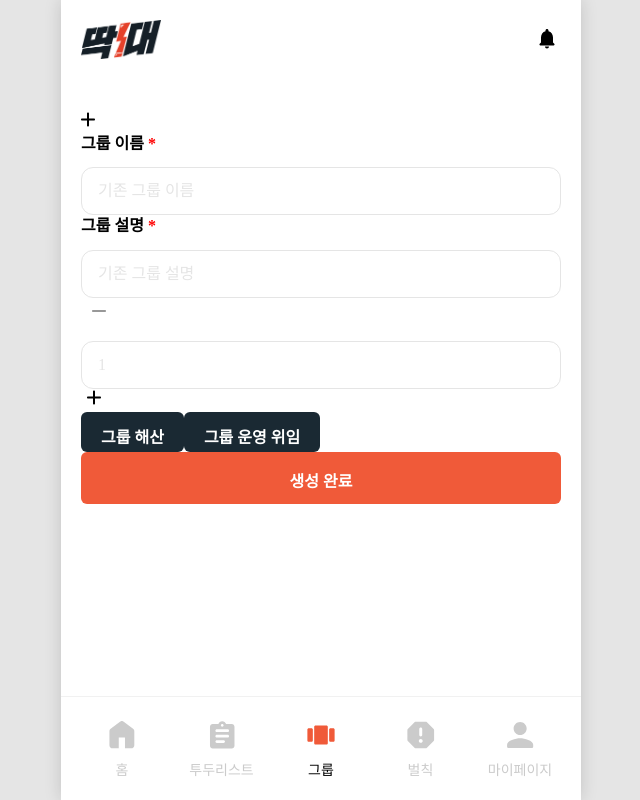
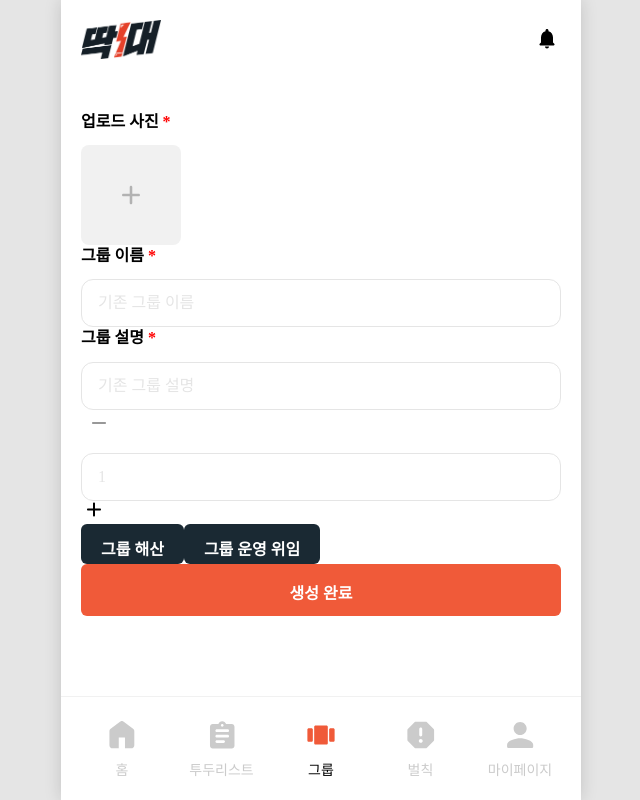
Before and after one commit to DoitorPay/Guide, a React (Vite) app in the folder frontend/: page /groupmanage in a window 1280 px wide. Shown: the whole page, without its empty margins (319-959 px from the left). Built offline with nearby package versions, Linux system fonts and the light colour scheme; a web font is replaced by a local one.

Commit message:
style: 이미지 업로더 컴포넌트 스타일 추가

```diff
--- /dev/null
+++ b/frontend/src/assets/css/components/group/imageUploader.scss
@@ -0,0 +1,58 @@
+.upload-container {
+    display: flex;
+    flex-direction: column;
+    gap: clamp(8px, 2vw, 12px);
+
+    .input-label {
+        font-size: calc(var(--typo-size-body-4) / 16 * 1rem);
+        font-weight: var(--typo-weight-semibold);
+        color: var(--color-gray-scale-black);
+    }
+
+    .image-wrap {
+        display: flex;
+        flex-direction: column;
+        align-items: center;
+        justify-content: center;
+        gap: clamp(8px, 2vw, 12px);
+        width: clamp(96px, 10vw, 100px);
+        height: clamp(96px, 10vw, 100px);
+        // padding: clamp(42px, 2vw, 38px);
+        background: var(--color-gray-scale-50);
+        border-radius: clamp(6px, 2vw, 8px);
+        overflow: hidden;
+        cursor: pointer;
+        position: relative;
+
+        .plus-icon {
+            width: clamp(16px, 2vw, 18px);
+        }
+        .preview-image {
+            width: 100%;
+            height: 100%;
+            img {
+                width: 100%;
+                height: 100%;
+                object-fit: cover;
+            }
+
+            .change-wrap {
+                display: flex;
+                align-items: center;
+                position: absolute;
+                bottom: 0;
+                background: rgba(0, 0, 0, 0.50);
+                width: clamp(96px, 10vw, 100px);
+                height: clamp(20px, 2vw, 22px);
+                overflow: hidden;
+
+                p {
+                    width: 100%;
+                    color: #fff;
+                    font-size: clamp(10px, 2vw, 12px);
+                    text-align: center;
+                }
+            }
+        }
+    }
+}
--- a/frontend/src/assets/css/index.css
+++ b/frontend/src/assets/css/index.css
@@ -36,6 +36,7 @@
 @import '@/assets/css/components/card/PunishmentContent.scss';
 @import '@/assets/css/components/profile/changeProfileImage.scss';
 @import '@/assets/css/components/profile/topicSelect.scss';
+@import '@/assets/css/components/group/imageUploader.scss';
 
 /* profile components */
 @import '@/assets/css/components/profile/profileImage.scss';
--- a/frontend/src/components/group/ImageUploader.jsx
+++ b/frontend/src/components/group/ImageUploader.jsx
@@ -1,6 +1,10 @@
 import React, { useRef, useState } from "react";
 
-const ImageUploader = () => {
+const ImageUploader = (
+  name,
+  label = "업로드 사진",
+  required = true,
+) => {
   const fileInputRef = useRef(null);
   const [preview, setPreview] = useState(null);
 
@@ -19,10 +23,21 @@ const ImageUploader = () => {
 
   return (
     <div className="upload-container" onClick={handleClick}>
+      <label htmlFor={name} className="input-label">
+        {label}
+        {required && <span style={{ color: 'red' }}> *</span>}
+      </label>
+      <div className="image-wrap">
         {preview ? (
-        <img src={preview} alt="preview" className="preview-image" />
+          <div className="preview-image">
+            <div className="change-wrap">
+              <p>변경하기</p>
+            </div>
+            <img src={preview} alt="preview" />
+          </div>
+
         ) : (
-        <img src="/icons/add.svg" alt="plus-icon" className="plus-icon" />
+          <img src="/icons/add-gray.svg" alt="여기를 눌러 이미지 업로드" className="plus-icon" />
         )}
           <input
             type="file"
@@ -32,6 +47,8 @@ const ImageUploader = () => {
             style={{ display: "none" }}
           />
       </div>
+    </div>
+
   );
 };
 
```
Lines whose indentation alone changed are shown as unchanged.
